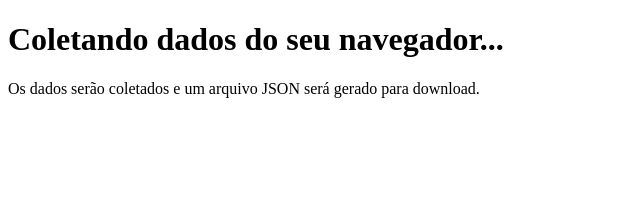
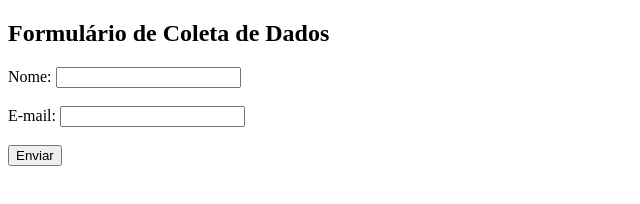
Before and after one commit to wowyouhacked/Youhacked, a plain HTML site: page index.html in a window 1280 px wide. Shown: the whole page, without its empty margins (0-640 px from the left). Drawn offline with Linux system fonts and the light colour scheme.

Commit message:
Update index.html

```diff
--- a/index.html
+++ b/index.html
@@ -1,14 +1,24 @@
 <!DOCTYPE html>
-<html lang="pt-BR">
-  <head>
-    <meta charset="UTF-8" />
-    <meta name="viewport" content="width=device-width, initial-scale=1.0" />
+<html lang="pt-br">
+<head>
+    <meta charset="UTF-8">
+    <meta name="viewport" content="width=device-width, initial-scale=1.0">
     <title>Coleta de Dados</title>
-  </head>
-  <body>
-    <h1>Coletando dados do seu navegador...</h1>
-    <p>Os dados serão coletados e um arquivo JSON será gerado para download.</p>
+</head>
+<body>
+    <h2>Formulário de Coleta de Dados</h2>
+    <form id="dadosForm">
+        <label for="nome">Nome:</label>
+        <input type="text" id="nome" name="nome" required>
+        <br><br>
 
-    <script src="collectData.js"></script> <!-- Arquivo JavaScript separado -->
-  </body>
+        <label for="email">E-mail:</label>
+        <input type="email" id="email" name="email" required>
+        <br><br>
+
+        <button type="submit">Enviar</button>
+    </form>
+
+    <script src="script.js"></script>
+</body>
 </html>
```
